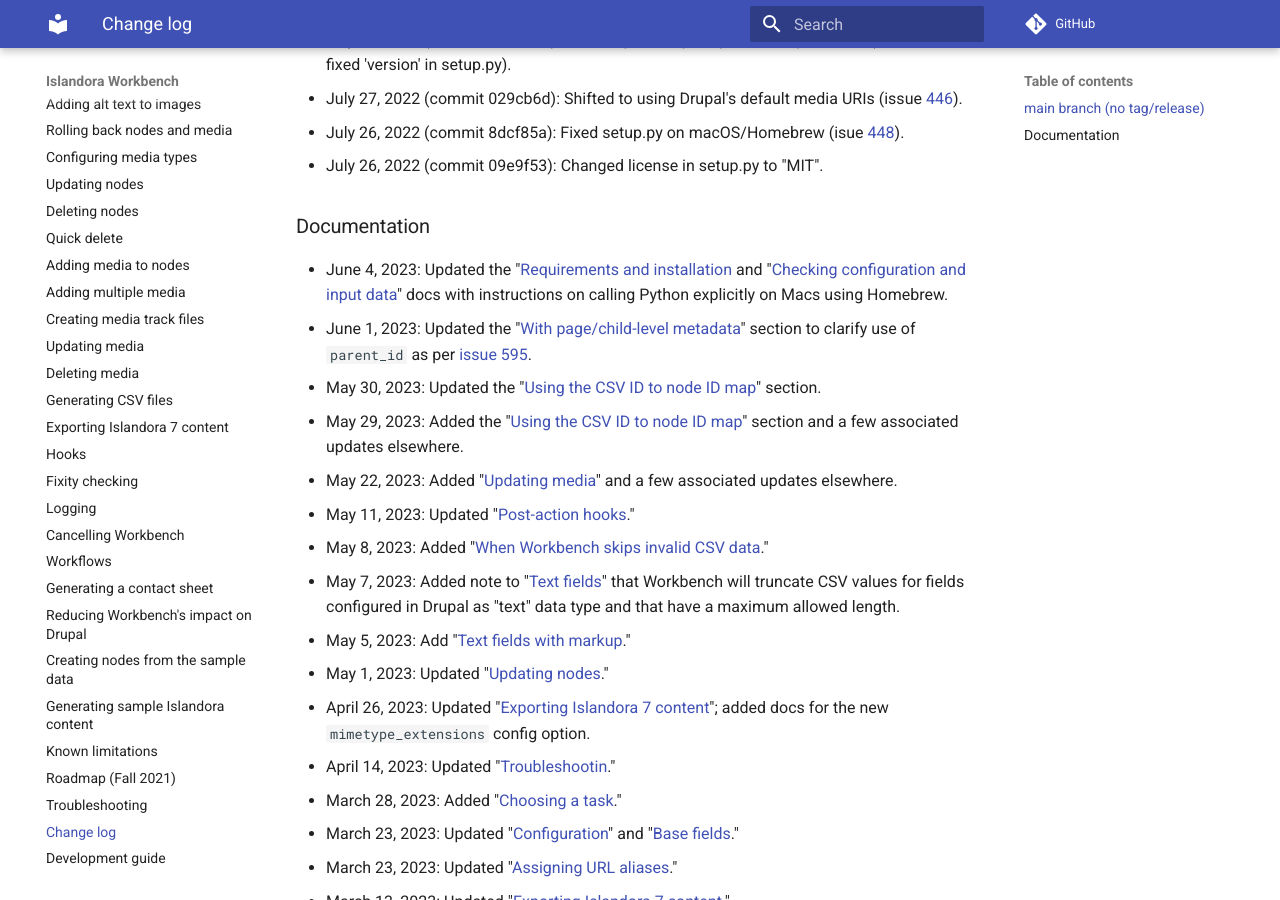
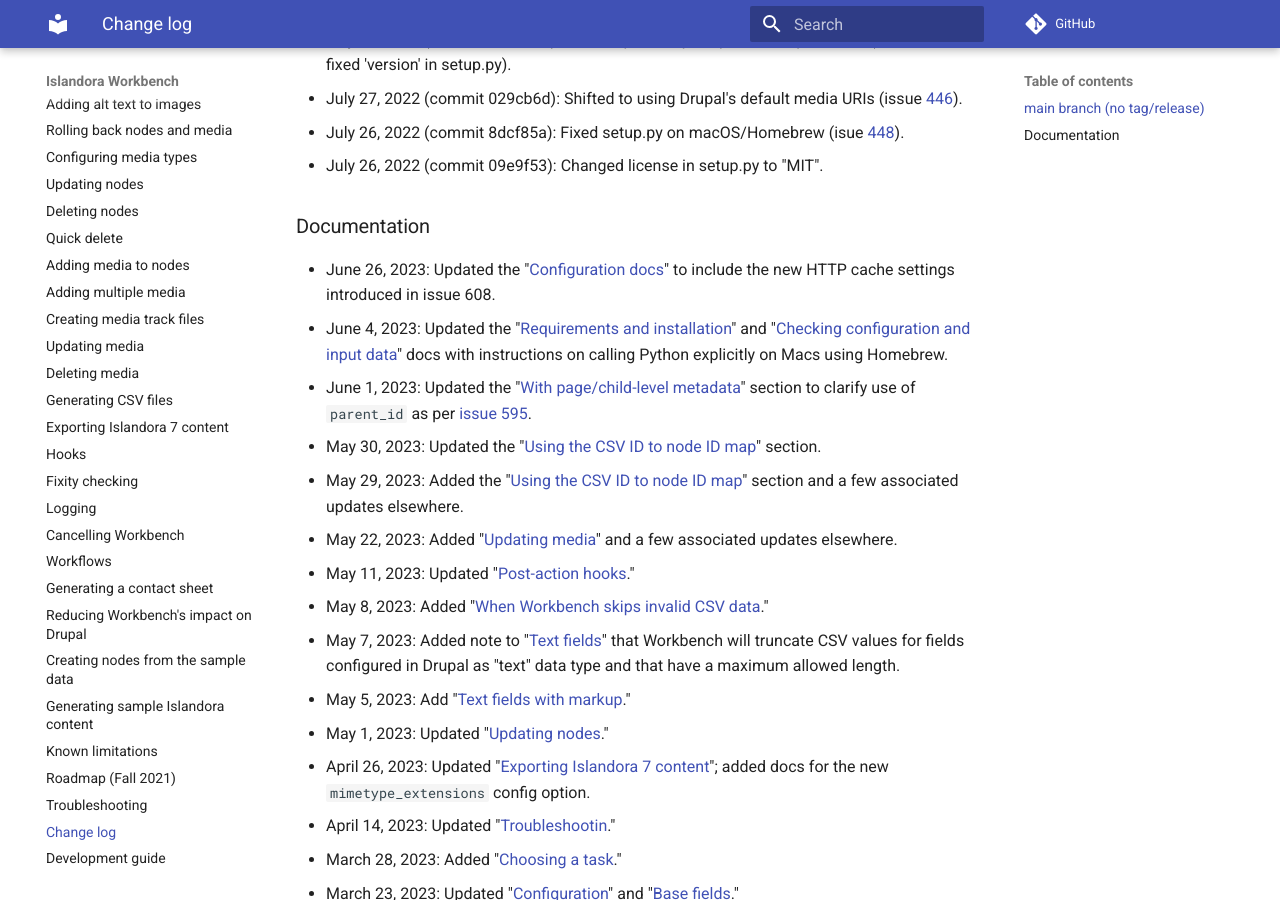
Before and after one commit to mjordan/islandora_workbench_docs, an MkDocs documentation site: the page built from docs/changelog.md, in a window 1280 px wide and 900 px high, scrolled down 3171 px. Built offline with MkDocs 1.6.1 and Material for MkDocs 9.7.7, drawn with Linux system fonts in a browser that asks for light colours; comment, search, counter and statistics services are not loaded.

Commit message:
Added config settings introduced in issue 608.

```diff
--- a/docs/changelog.md
+++ b/docs/changelog.md
@@ -65,7 +65,8 @@
 
 ### Documentation
 
-* June 4, 2023: Updated the "[Requirements and installation](/islandora_workbench_docs/installation/) and "[Checking configuration and input data](/islandora_workbench_docs/check/)" docs with instructions on calling Python explicitly on Macs using Homebrew.
+* June 26, 2023: Updated the "[Configuration docs](/islandora_workbench_docs/configuration/#http-settings)" to include the new HTTP cache settings introduced in issue 608.
+* June 4, 2023: Updated the "[Requirements and installation](/islandora_workbench_docs/installation/)" and "[Checking configuration and input data](/islandora_workbench_docs/check/)" docs with instructions on calling Python explicitly on Macs using Homebrew.
 * June 1, 2023: Updated the "[With page/child-level metadata](/islandora_workbench_docs/paged_and_compound/#with-pagechild-level-metadata)" section to clarify use of `parent_id` as per [issue 595](https://github.com/mjordan/islandora_workbench/issues/595).
 * May 30, 2023: Updated the "[Using the CSV ID to node ID map](/islandora_workbench_docs/generating_csv_files/#using-the-csv-id-to-node-id-map)" section.
 * May 29, 2023: Added the "[Using the CSV ID to node ID map](/islandora_workbench_docs/generating_csv_files/#using-the-csv-id-to-node-id-map)" section and a few associated updates elsewhere.
```
Also changed, not shown: docs/configuration.md (+2 -0 lines).
